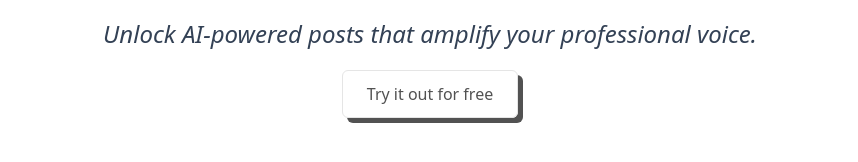
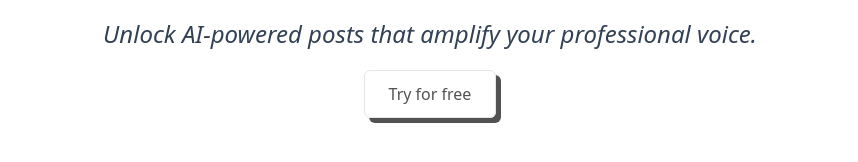
Before and after one commit to musaubrian/linkl, a Nuxt app: page / in a window 1280 px wide. Shown: the part 356-518 px from the top of the page, without its empty margins (210-1068 px from the left). Built offline with nearby package versions, Linux system fonts and the light colour scheme.

Commit message:
chore: change cta text

```diff
--- a/pages/index.vue
+++ b/pages/index.vue
@@ -16,7 +16,7 @@
       class="group relative hover:bg-slate-100 transition-all inline-flex h-12 items-center justify-center overflow-hidden rounded-md border border-neutral-200 bg-transparent px-6 font-medium text-neutral-600 transition-all duration-100 [box-shadow:5px_5px_rgb(82_82_82)] active:translate-x-[3px] active:translate-y-[3px] active:[box-shadow:0px_0px_rgb(82_82_82)]"
       to="/create"
     >
-      Try it out for free
+      Try for free
     </NuxtLink>
   </div>
 </template>
```
